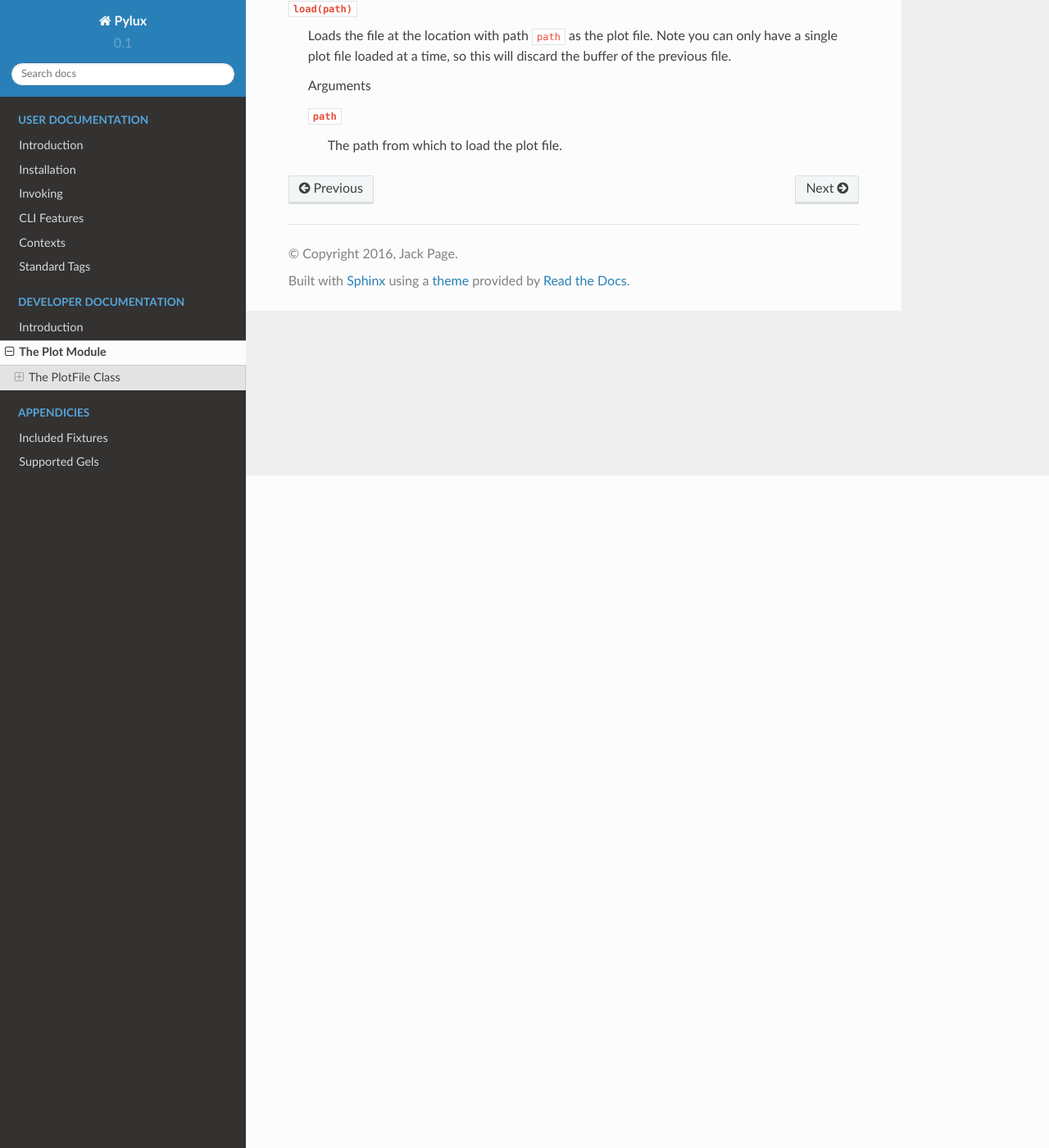
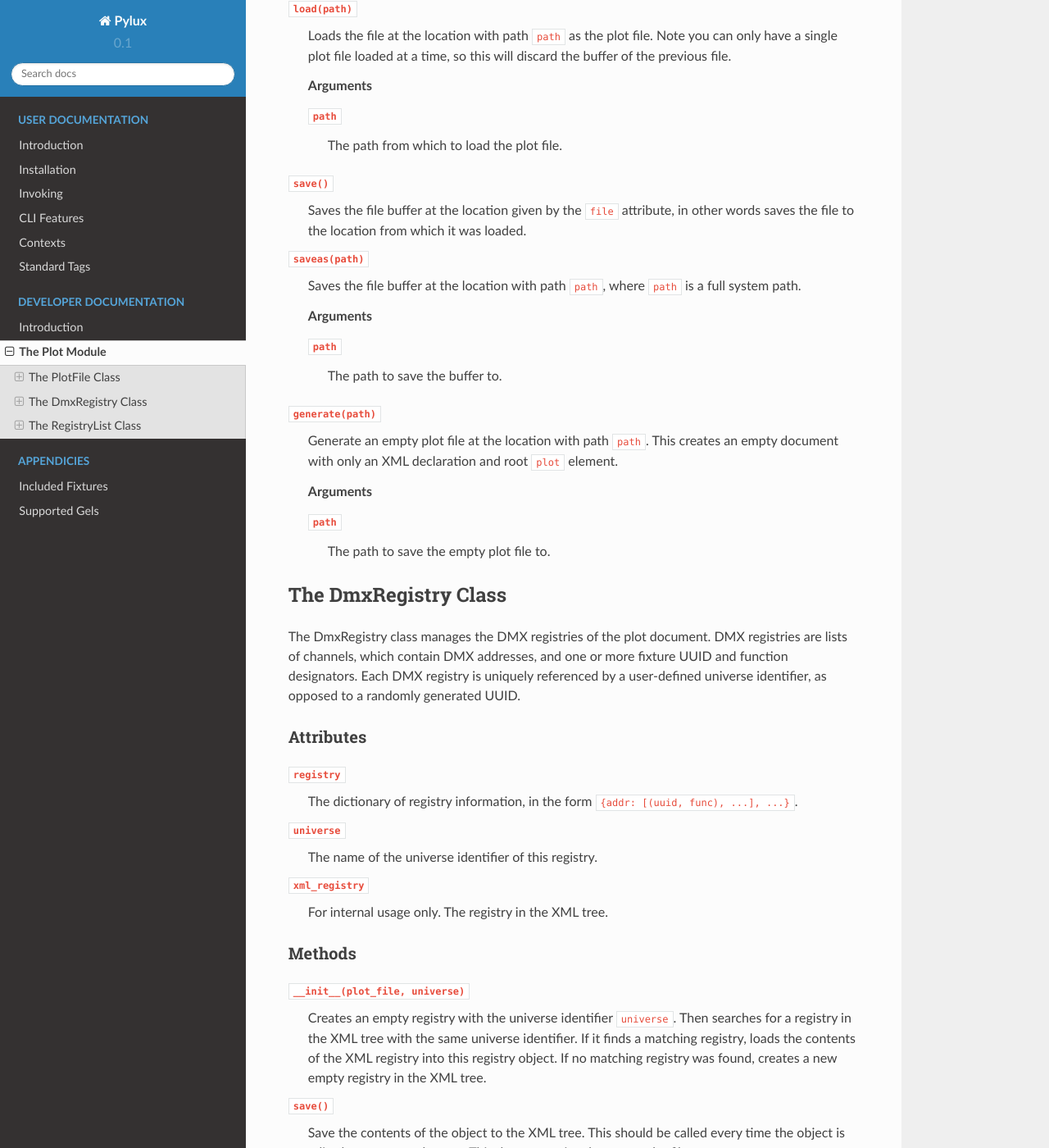
Before and after one commit to jackdpage/pylux, a Sphinx documentation site: the page built from docs/plot_module.rst, in a window 1280 px wide and 1400 px high, scrolled down 820 px. Shown: the whole window at 82% size. Built offline with Sphinx 7.4.7 and the Read the Docs theme 2.0.0, drawn with Linux system fonts in a browser that asks for light colours; pages that are not in the unit, such as notebooks, are missing from menus; some of the changed text lies outside the part shown.

```diff
--- a/docs/conf.py
+++ b/docs/conf.py
@@ -62,7 +62,7 @@ author = 'Jack Page'
 # The short X.Y version.
 version = '0.1'
 # The full version, including alpha/beta/rc tags.
-release = '0.1.1'
+release = '0.1.3'
 
 # The language for content autogenerated by Sphinx. Refer to documentation
 # for a list of supported languages.
--- a/docs/plot_module.rst
+++ b/docs/plot_module.rst
@@ -39,7 +39,140 @@ Methods
     you can only have a single plot file loaded at a time, so this will
     discard the buffer of the previous file.
 
-    Arguments
+    **Arguments**
 
     ``path``
         The path from which to load the plot file.
+
+``save()``
+    Saves the file buffer at the location given by the ``file`` attribute, in
+    other words saves the file to the location from which it was loaded.
+
+``saveas(path)``
+    Saves the file buffer at the location with path ``path``, where ``path``
+    is a full system path.
+
+    **Arguments**
+
+    ``path``
+        The path to save the buffer to.
+
+``generate(path)``
+    Generate an empty plot file at the location with path ``path``. This
+    creates an empty document with only an XML declaration and root ``plot``
+    element.
+
+    **Arguments**
+
+    ``path``
+        The path to save the empty plot file to.
+
+
+The DmxRegistry Class
+---------------------
+
+The DmxRegistry class manages the DMX registries of the plot document. DMX
+registries are lists of channels, which contain DMX addresses, and one or
+more fixture UUID and function designators. Each DMX registry is uniquely
+referenced by a user-defined universe identifier, as opposed to a randomly
+generated UUID.
+
+Attributes
+^^^^^^^^^^
+
+``registry``
+    The dictionary of registry information, in the form
+    ``{addr: [(uuid, func), ...], ...}``.
+
+``universe``
+    The name of the universe identifier of this registry.
+
+``xml_registry``
+    For internal usage only. The registry in the XML tree.
+
+Methods
+^^^^^^^
+
+``__init__(plot_file, universe)``
+    Creates an empty registry with the universe identifier ``universe``. Then
+    searches for a registry in the XML tree with the same universe identifier.
+    If it finds a matching registry, loads the contents of the XML registry
+    into this registry object. If no matching registry was found, creates
+    a new empty registry in the XML tree.
+
+``save()``
+    Save the contents of the object to the XML tree. This should be called
+    every time the object is edited to preserve changes. This does not write
+    changes to the file.
+
+``get_occupied()``
+    Get a list of the addresses of all the occupied channels in this registry.
+
+    **Returns**
+
+    A list of integers representing the occupied addresses.
+
+``get_start_address(n)``
+    Get a recommended start address for addressing all the channels of a
+    fixture. Searches in the registry for the next ``n`` free channels in a
+    row, and recommends this as a start address. If no channels are occupied,
+    reccomends 1.
+
+    **Arguments**
+
+    ``n``
+        The number of DMX channels required in a row.
+
+    **Returns**
+
+    An integer indicating the best start address.
+
+``add_function(address, fixture_uuid, function)``
+    Add a function to the channel with DMX address ``address``. Sets the
+    fixture UUID of this function to ``fixture_uuid`` and the name of this
+    function to ``function``.
+
+    **Arguments**
+
+    ``address``
+        The DMX address to add the function to.
+
+    ``fixture_uuid``
+        The UUID of the fixture that is to be controlled by this channel.
+
+    ``function``
+        The function of the fixture that this channel will control.
+
+``remove_function(address, uuid)``
+    Remove the function from the channel with DMX address ``address`` that
+    controls the fixture with UUID ``uuid``.
+
+    **Arguments**
+
+    ``address``
+        The DMX address of the channel which the function is to be removed
+        from.
+
+    ``uuid``
+        The UUID of the fixture that the function controls. This is to ensure
+        that in cases where one channel controls multiple fixtures, the
+        wrong fixture is not removed.
+
+The RegistryList Class
+----------------------
+
+The RegistryList class is a very small class just in place to provide access
+to all the registries in the plot file in an easy way.
+
+Attributes
+^^^^^^^^^^
+
+``registries``
+    A list of registry objects of all the registries in the XML tree.
+
+Methods
+^^^^^^^
+
+``__init__(plot_file)``
+    Searches through the plot file for any registries, creates DmxRegistry
+    objects for these and then appends them to the registries list.
--- a/pylux/__init__.py
+++ b/pylux/__init__.py
@@ -2,7 +2,7 @@
 
 import os
 
-__version__ = '0.1.2'
+__version__ = '0.1.3'
 
 
 _ROOT = os.path.abspath(os.path.dirname(__file__))
```
Also changed, not shown: docs/editor.rst (+33 -2 lines), 1 other file.
